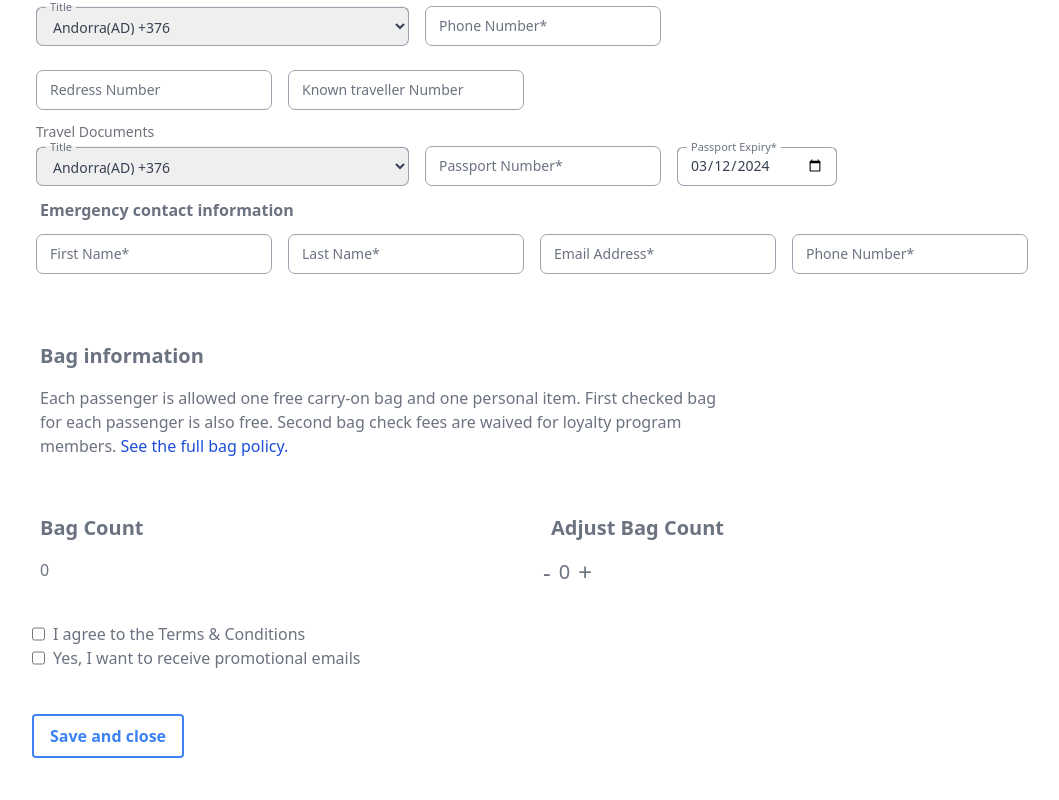
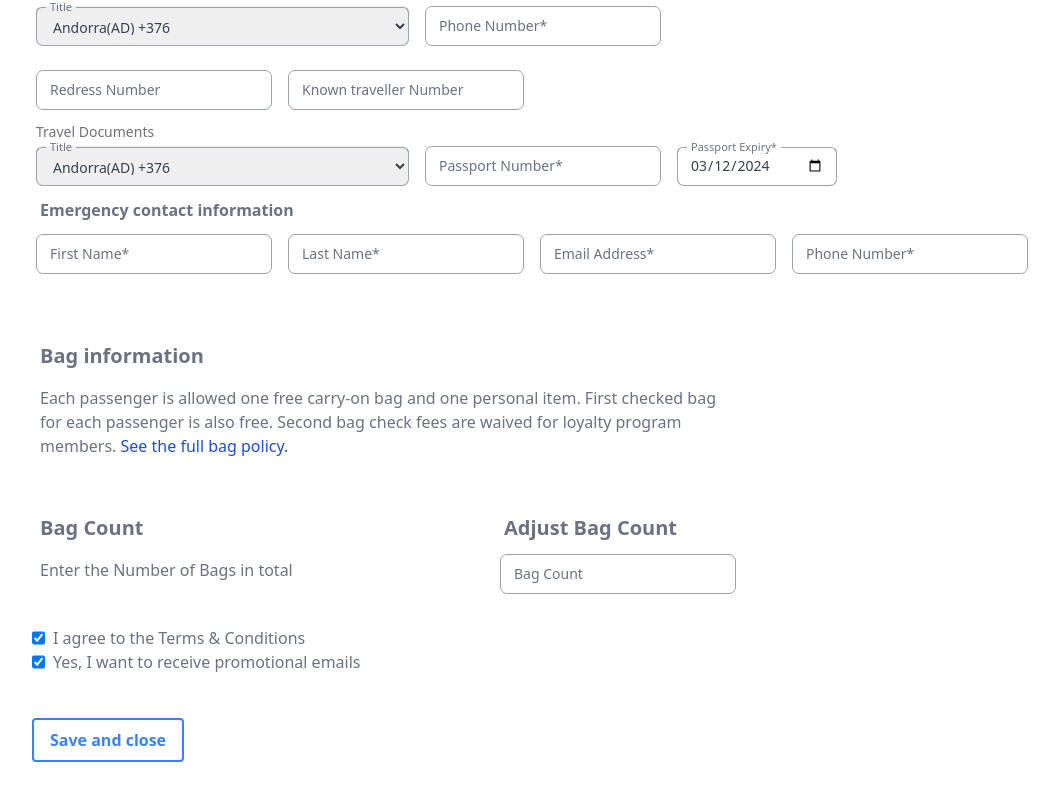
Before and after one commit to monarxxjain/akaris-form, a React (Create React App) app: page / in a window 1280 px wide. Shown: the part 334-1134 px from the top of the page, without its empty margins (64-1123 px from the left). Built offline with nearby package versions, Linux system fonts and the light colour scheme.

Commit message:
bag count added

```diff
--- a/src/components/BagInfo.jsx
+++ b/src/components/BagInfo.jsx
@@ -1,8 +1,9 @@
-import React, { useState } from "react";
+import React from "react";
 import CheckBoxes from "./CheckBoxes";
+import InputTask from "./InputTask";
 
 function BagInfo({ register},ref) {
-  const [count, setCount] = useState(0);
+
 
   return (
     <div className="md:max-w-[700px]">
@@ -21,8 +22,7 @@ function BagInfo({ register},ref) {
             Bag Count
           </p>
           <p className="text-gray-500 p-2 ">
-            {/* Display the bag count */}
-            {count}
+            Enter the Number of Bags in total
           </p>
         </div>
         <div>
@@ -30,28 +30,14 @@ function BagInfo({ register},ref) {
             Adjust Bag Count
           </p>
           <div className="flex">
-            <button
-              className="text-2xl text-gray-500 "
-              onClick={() => count > 0 ? setCount(prevCount => prevCount - 1) : null}
-            >
-              -
-            </button>
-            <p className="text-gray-500 p-2 text-xl ">{count}</p>
-            <button
-              className="text-2xl text-gray-500 "
-              onClick={() => setCount(prevCount => prevCount + 1)}
-            >
-              +
-            </button>
+            <InputTask
+              type="number"
+              label="Bag Count"
+              {...register("bagCount")}
+            />
           </div>
         </div>
       </div>
-      {/* Include hidden input field to store bag count in form data */}
-      <input
-        type="hidden"
-        {...register("bagCount", { value: count })}
-        ref={ref}
-      />
       <CheckBoxes
         register={register}
         ref={ref}
--- a/src/components/CheckBoxes.jsx
+++ b/src/components/CheckBoxes.jsx
@@ -5,20 +5,20 @@ function CheckBoxes({ register,...props },ref) {
     <div className='flex flex-col py-7'>
       <label className='text-gray-500 flex gap-x-2'>
         <input
+          value={true}
           type="checkbox"
-          {...register("agreeTerms")}
+          {...register("agreeTerms",{value: "false"})}
           className='text-gray-500 p-2'
           {...props}
-          ref={ref}
         />
         I agree to the Terms & Conditions
       </label>
       <label className='text-gray-500 flex gap-x-2'>
         <input
           type="checkbox"
-          {...register("receiveEmails")}
+          value={true}
+          {...register("receiveEmails", {value: "false"})}
           {...props}
-          ref={ref}
         />
         Yes, I want to receive promotional emails
       </label>
--- a/src/components/EmergencyContact.jsx
+++ b/src/components/EmergencyContact.jsx
@@ -1,7 +1,7 @@
 import React from "react";
 import InputTask from "./InputTask";
 
-function EmergencyContact({ register, errors },ref) {
+function EmergencyContact({ register, errors }) {
   return (
     <div>
       <p className="text-ls p-2 font-semibold text-gray-500">
@@ -13,13 +13,13 @@ function EmergencyContact({ register, errors },ref) {
             label="First Name*"
             {...register("emergencyFirstName", { required: "First Name is required" })}
             error={errors.emergencyFirstName && errors.emergencyFirstName.message}
-            ref={ref}
+            // ref={ref}
           />
           <InputTask
             label="Last Name*"
             {...register("emergencyLastName", { required: "Last Name is required" })}
             error={errors.emergencyLastName && errors.emergencyLastName.message}
-            ref={ref}
+            // ref={ref}
           />
         </div>
         <div className="flex gap-4 flex-wrap">
@@ -33,14 +33,14 @@ function EmergencyContact({ register, errors },ref) {
                   "Email address must be a valid address",
               },
             })}
-            ref={ref}
+            // ref={ref}
             error={errors.emergencyEmail && errors.emergencyEmail.message}
           />
           <InputTask
             label="Phone Number*"
             {...register("emergencyPhone", { required: "Phone Number is required" })}
             error={errors.emergencyPhone && errors.emergencyPhone.message}
-            ref={ref}
+            // ref={ref}
           />
         </div>
       </div>
@@ -48,4 +48,4 @@ function EmergencyContact({ register, errors },ref) {
   );
 }
 
-export default React.forwardRef(EmergencyContact);
+export default EmergencyContact;
--- a/src/components/Form.jsx
+++ b/src/components/Form.jsx
@@ -1,4 +1,4 @@
-import React, { useState } from "react";
+import React from "react";
 import { useForm } from "react-hook-form";
 import InputTask from "./InputTask";
 import Gender from "./Gender";
@@ -14,9 +14,9 @@ const Form = () => {
     handleSubmit,
     formState: { errors },
   } = useForm();
-  const [count, setCount] = useState(0);
 
   const onSubmit = (data) => {
+    console.log("data gotit")
     console.log("userDatacode",data);
   };
 
@@ -128,8 +128,6 @@ const Form = () => {
           errors={errors}
           />
         <BagInfo
-          count={count}
-          setCount={setCount}
           register={register}
           errors={errors}
         />
--- a/src/components/Gender.jsx
+++ b/src/components/Gender.jsx
@@ -31,7 +31,6 @@ function Gender({ onChange,...props },ref) {
                       className="before:content[''] peer relative h-5 w-5 cursor-pointer appearance-none rounded-full border border-gray-200 text-gray-900 transition-all before:absolute before:top-2/4 before:left-2/4 before:block before:h-12 before:w-12 before:-translate-y-2/4 before:-translate-x-2/4 before:rounded-full before:bg-gray-500 before:opacity-0 before:transition-opacity checked:border-blue-700 checked:before:bg-blue-700 hover:before:opacity-0"
                       {...props}
                       ref={ref}
-
                       onChange={onChange}
                     />
                     <span className="absolute text-sm text-blue-700 transition-opacity opacity-0 pointer-events-none top-2/4 left-2/4 -translate-y-2/4 -translate-x-2/4 peer-checked:opacity-100">
--- a/src/components/InputTask.jsx
+++ b/src/components/InputTask.jsx
@@ -15,7 +15,7 @@ const InputTask = ({ label, type, className, ...props },ref) => {
           ref={ref}
 
         />
-        <label className="flex w-full h-full select-none pointer-events-none absolute left-0 font-normal !overflow-visible truncate peer-placeholder-shown:text-gray-500 leading-tight peer-focus:leading-tight peer-disabled:text-transparent peer-disabled:peer-placeholder-shown:text-gray-500 transition-all -top-1.5 peer-placeholder-shown:text-sm text-[11px] peer-focus:text-[11px] before:content[' '] before:block before:box-border before:w-2.5 before:h-1.5 before:mt-[6.5px] before:mr-1 peer-placeholder-shown:before:border-transparent before:rounded-tl-md before:border-t peer-focus:before:border-t-2 before:border-l peer-focus:before:border-l-2 before:pointer-events-none before:transition-all peer-disabled:before:border-transparent after:content[' '] after:block after:flex-grow after:box-border after:w-2.5 after:h-1.5 after:mt-[6.5px] after:ml-1 peer-placeholder-shown:after:border-transparent after:rounded-tr-md after:border-t peer-focus:after:border-t-2 after:border-r peer-focus:after:border-r-2 after:pointer-events-none after:transition-all peer-disabled:after:border-transparent peer-placeholder-shown:leading-[3.75] text-gray-500 peer-focus:text-gray-900 before:border-gray-400 peer-focus:before:!border-gray-900 after:border-gray-400 peer-focus:after:!border-gray-900">
+        <label className="flex w-full h-full select-none pointer-events-none absolute left-0 font-normal !overflow-visible truncate peer-placeholder-shown:text-gray-500 leading-tight peer-focus:leading-tight peer-disabled:text-transparent peer-disabled:peer-placeholder-shown:text-gray-500 transition-all -top-1.5 peer-placeholder-shown:text-sm text-[11px] peer-focus:text-[11px] before:content[' '] before:block before:box-border before:w-2.5 before:h-1.5 before:mt-[6.5px] before:mr-1 peer-placeholder-shown:before:border-transparent before:rounded-tl-md before:border-t peer-focus:before:border-t-2 before:border-l peer-focus:before:border-l-2 before:pointer-events-none before:transition-all peer-disabled:before:border-transparent after:content[' '] after:block after:flex-grow after:box-border after:w-2.5 after:h-1.5 after:mt-[6.5px] after:ml-1 peer-placeholder-shown:after:border-transparent after:rounded-tr-md after:border-t peer-focus:after:border-t-2 after:border-r peer-focus:after:border-r-2 after:pointer-events-none after:transition-all peer-disabled:after:border-transparent peer-placeholder-shown:leading-[3.75] text-gray-500 peer-focus:text-gray-900 before:border-gray-400 peer-focus:before:!border-gray-900 after:border-gray-400 peer-focus:after:!border-gray-900" id={id}>
           {label}
         </label>
       </div>
--- a/src/components/Select.jsx
+++ b/src/components/Select.jsx
@@ -1,6 +1,7 @@
-import React from 'react';
+import React, { useId } from 'react';
 
 function Select({ labelvalue, items, ...props },ref) {
+  const id = useId()
   return (
     <>
       <div>
@@ -8,10 +9,9 @@ function Select({ labelvalue, items, ...props },ref) {
           <select
             className="peer w-full h-full text-gray-700 font-sans font-normal outline outline-0 focus:outline-0 disabled:bg-gray-400 disabled:border-0 transition-all placeholder-shown:border placeholder-shown:border-gray-400 placeholder-shown:border-t-gray-400 border focus:border-2 border-t-transparent focus:border-t-transparent text-sm px-3 py-2.5 rounded-[7px] border-gray-400 focus:border-gray-900"
             name={labelvalue}
-            // {...register(labelvalue)}
             {...props}
             ref={ref}
-
+            id={id}
           >
             {items.map((item, index) => (
               <option key={index} value={item.value}>
@@ -19,7 +19,7 @@ function Select({ labelvalue, items, ...props },ref) {
               </option>
             ))}
           </select>
-          <label className="flex w-full h-full select-none pointer-events-none absolute left-0 font-normal !overflow-visible truncate peer-placeholder-shown:text-gray-500 leading-tight peer-focus:leading-tight peer-disabled:text-transparent peer-disabled:peer-placeholder-shown:text-gray-500 transition-all -top-1.5 peer-placeholder-shown:text-sm text-[11px] peer-focus:text-[11px] before:content[' '] before:block before:box-border before:w-2.5 before:h-1.5 before:mt-[6.5px] before:mr-1 peer-placeholder-shown:before:border-transparent before:rounded-tl-md before:border-t peer-focus:before:border-t-2 before:border-l peer-focus:before:border-l-2 before:pointer-events-none before:transition-all peer-disabled:before:border-transparent after:content[' '] after:block after:flex-grow after:box-border after:w-2.5 after:h-1.5 after:mt-[6.5px] after:ml-1 peer-placeholder-shown:after:border-transparent after:rounded-tr-md after:border-t peer-focus:after:border-t-2 after:border-r peer-focus:after:border-r-2 after:pointer-events-none after:transition-all peer-disabled:after:border-transparent peer-placeholder-shown:leading-[3.75] text-gray-500 peer-focus:text-gray-900 before:border-gray-400 peer-focus:before:!border-gray-900 after:border-gray-400 peer-focus:after:!border-gray-900">
+          <label className="flex w-full h-full select-none pointer-events-none absolute left-0 font-normal !overflow-visible truncate peer-placeholder-shown:text-gray-500 leading-tight peer-focus:leading-tight peer-disabled:text-transparent peer-disabled:peer-placeholder-shown:text-gray-500 transition-all -top-1.5 peer-placeholder-shown:text-sm text-[11px] peer-focus:text-[11px] before:content[' '] before:block before:box-border before:w-2.5 before:h-1.5 before:mt-[6.5px] before:mr-1 peer-placeholder-shown:before:border-transparent before:rounded-tl-md before:border-t peer-focus:before:border-t-2 before:border-l peer-focus:before:border-l-2 before:pointer-events-none before:transition-all peer-disabled:before:border-transparent after:content[' '] after:block after:flex-grow after:box-border after:w-2.5 after:h-1.5 after:mt-[6.5px] after:ml-1 peer-placeholder-shown:after:border-transparent after:rounded-tr-md after:border-t peer-focus:after:border-t-2 after:border-r peer-focus:after:border-r-2 after:pointer-events-none after:transition-all peer-disabled:after:border-transparent peer-placeholder-shown:leading-[3.75] text-gray-500 peer-focus:text-gray-900 before:border-gray-400 peer-focus:before:!border-gray-900 after:border-gray-400 peer-focus:after:!border-gray-900" id={id}>
             {labelvalue}
           </label>
         </div>
```
